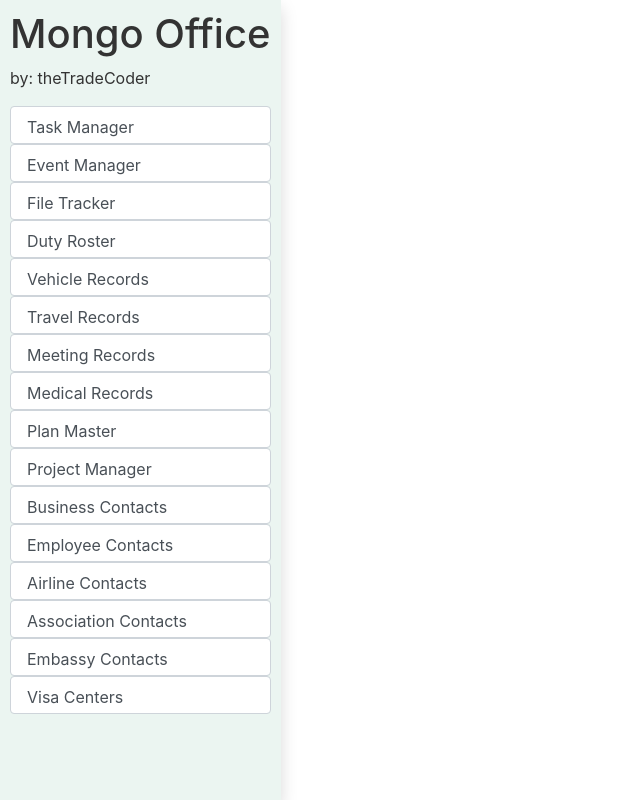
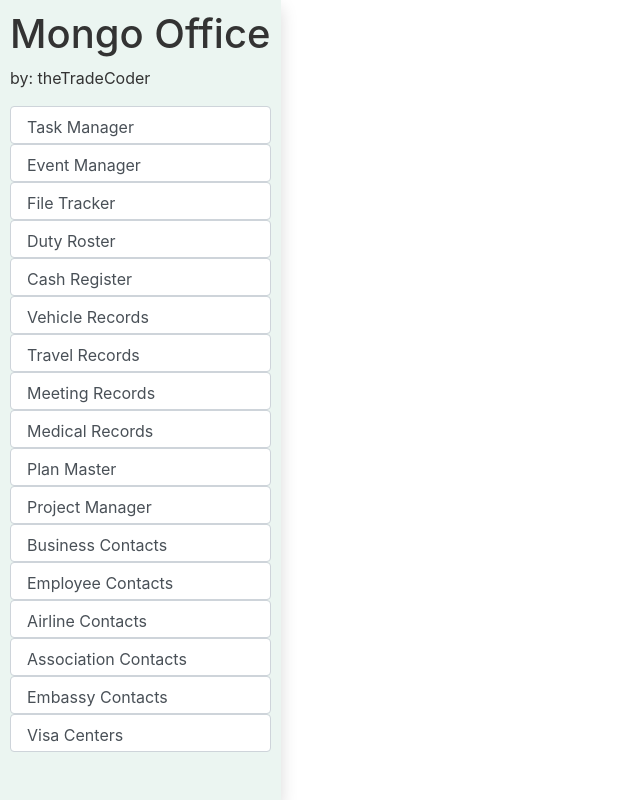
Before and after one commit to mydigita/mongo-office, a React (Create React App) app: page / in a window 1280 px wide. Shown: the whole page, without its empty margins (0-640 px from the left). Built offline with nearby package versions, Linux system fonts and the light colour scheme.

Commit message:
local update

```diff
--- a/src/components/side-nav.component.js
+++ b/src/components/side-nav.component.js
@@ -19,6 +19,7 @@ export default function SideNav(){
                     <a href="/event-manager/" className="form-control nav-link">Event Manager</a>
                     <a href="/file-tracker/" className="form-control nav-link">File Tracker</a>
                     <a href="/duty-roster/" className="form-control nav-link">Duty Roster</a>
+                    <a href="/cash-register/" className="form-control nav-link">Cash Register</a>
                     <a href="/vehicle-records/" className="form-control nav-link">Vehicle Records</a>
                     <a href="/travel-records/" className="form-control nav-link">Travel Records</a>
                     <a href="/meeting-records/" className="form-control nav-link">Meeting Records</a>
```
